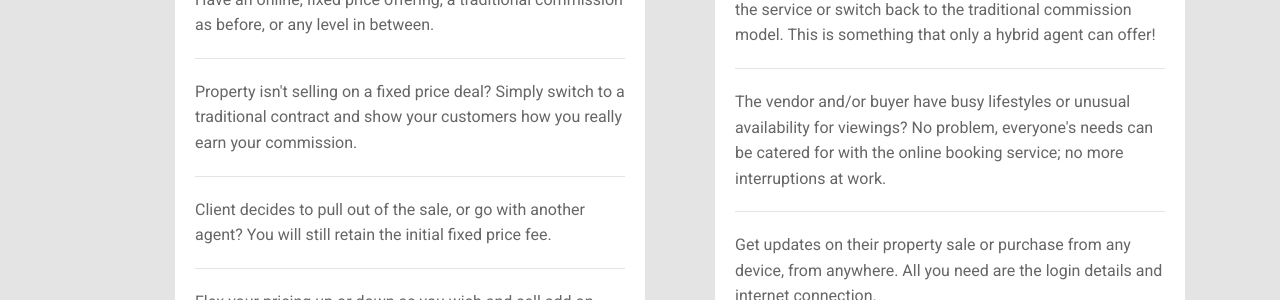
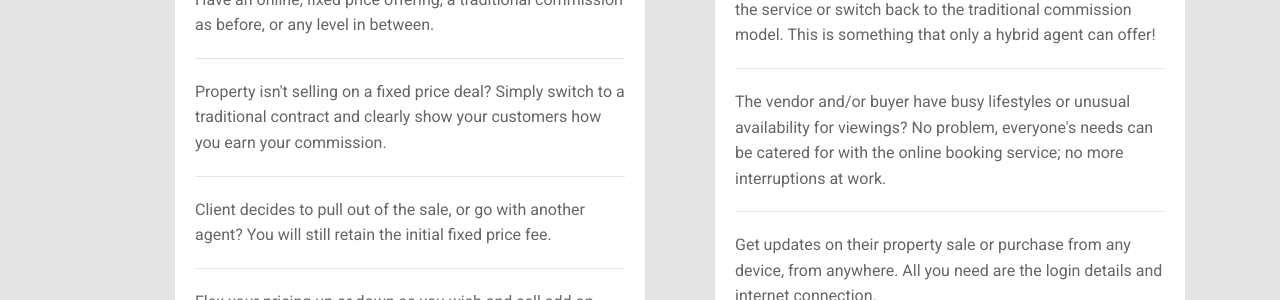
Before and after one commit to hystreet/hystreet.github.io, a Jekyll site: the page built from features-benefits/index.html, in a window 1280 px wide and 1400 px high, scrolled down 1002 px. Shown: the part 178-478 px from the top of the window. Built offline with Jekyll 4.4.1, drawn with Linux system fonts in a browser that asks for light colours; some web fonts are replaced; a script that is not in the unit is left out; some of the changed text lies outside the part shown.

Commit message:
Update index.html

```diff
--- a/features-benefits/index.html
+++ b/features-benefits/index.html
@@ -51,7 +51,7 @@ content_type: 'featuresbenefits'
 							Have an online, fixed price offering, a traditional commission as before, or any level in between.
 						</li>
 						<li class="features-item">
-							Property isn't selling on a fixed price deal? Simply switch to a traditional contract and show your customers how you really earn your commission.
+							Property isn't selling on a fixed price deal? Simply switch to a traditional contract and clearly show your customers how you earn your commission.
 						</li>
 						<li class="features-item">
 							Client decides to pull out of the sale, or go with another agent? You will still retain the initial fixed price fee.
```
Also changed, not shown: other parts of features-benefits/index.html (+1 -1 lines).
